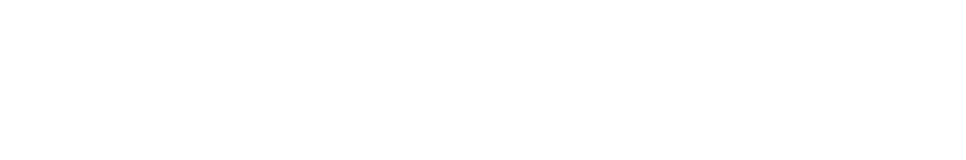
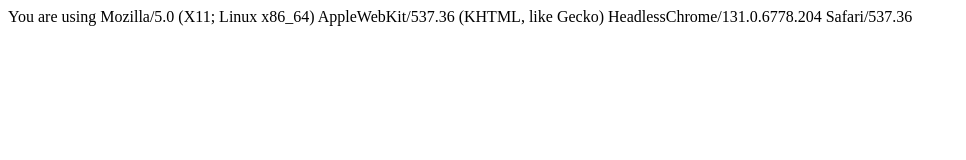
Before and after one commit to acciojob/browser-info-wtricks, a website: page main.html in a window 1280 px wide. Shown: the whole page, without its empty margins (0-966 px from the left). Drawn offline with Linux system fonts and the light colour scheme.

Commit message:
created a submission

```diff
--- a/main.html
+++ b/main.html
@@ -8,6 +8,7 @@
 
 <body>
 	<!-- the entire body must be written by student -->
+	<div id="browser-info"></div>
     <script type="text/javascript" src="./script.js">
 </script>
 
--- a/script.js
+++ b/script.js
@@ -1 +1,7 @@
 //your JS code here. If required.
+const element = document.getElementById("browser-info");
+
+const browserName = navigator.userAgent;
+const browserVersion = (navigator.appVersion).match(/.*?Version\/(.*?)(?= |$)/);
+
+element.textContent = `You are using ${browserName} ${(browserVersion ? browserVersion[1] : "")}`
```
